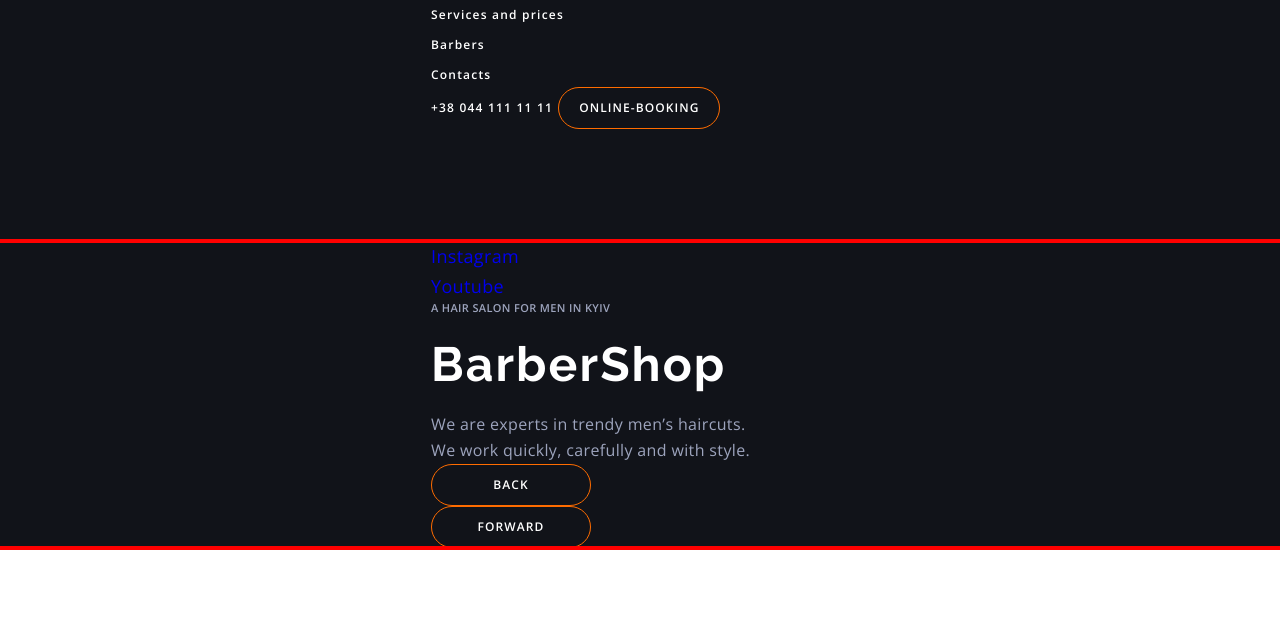
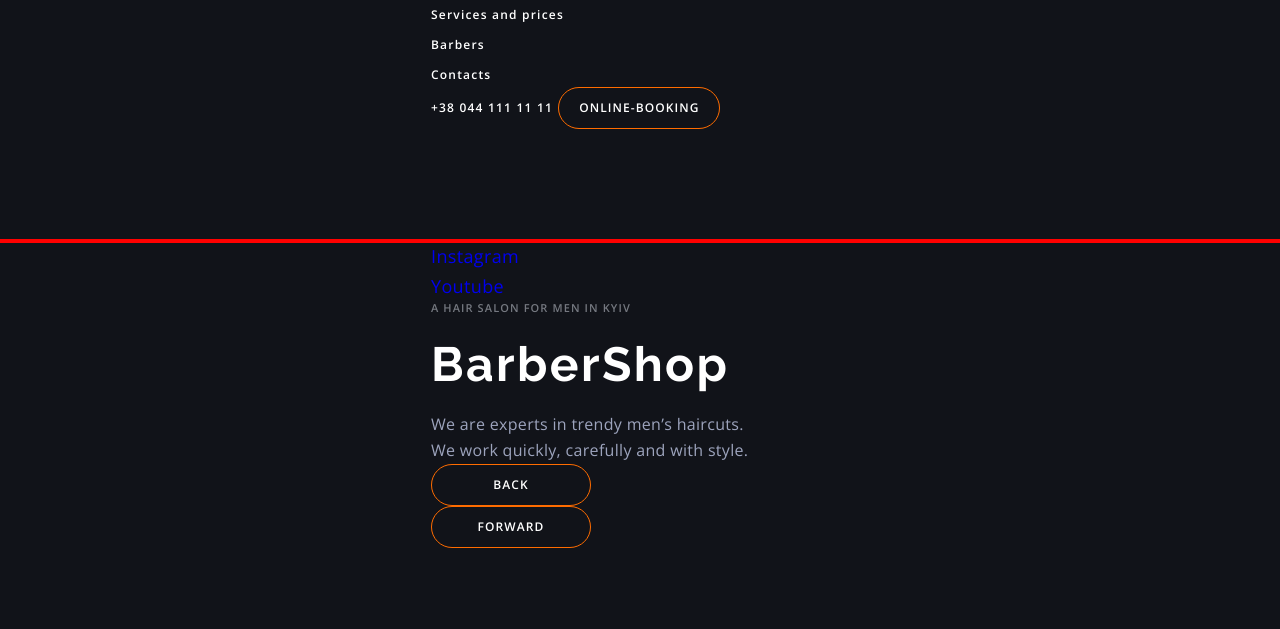
Before and after one commit to OlhaKatrych/Barber, a website built with Vite: page index.html in a window 1280 px wide. Shown: the part 149-778 px from the top of the page. Built offline with nearby package versions, Linux system fonts and the light colour scheme.

Commit message:
header hero updated

```diff
--- a/styles.css
+++ b/styles.css
@@ -82,6 +82,7 @@ button {
     font-size: 11px;
     font-weight: 600;
     line-height: 1.36;
+    letter-spacing: 1.1px;
     text-transform: uppercase;
     color: var(--secondery-txt-cl);
     margin-bottom: 20px;
@@ -92,7 +93,7 @@ button {
     font-size: 48px;
     font-family: Raleway;
     line-height: 1.17;
-    letter-spacing: 2.1px;
+    letter-spacing: 2.4px;
     color: var(--secondery-txt-cl);
     margin-bottom: 20px;
 }
@@ -148,8 +149,13 @@ button {
 
     background-color: #111319;
     padding-top: 40px;
+    padding-bottom: 0;
+    width: 100%;
+}
+
+.header-container {
+
     padding-bottom: 112px;
-    width: 100%;
 }
 .header-logo {
 
@@ -200,6 +206,8 @@ button {
 
 .hero-container {
 
+    padding-bottom: 209px;
+
 }
 
 .hero-list {
@@ -216,15 +224,15 @@ button {
 
 .hero-uppertitle {
 
-    color: var(--subtitle-cl);
+    color: #999DA4BD;
 }
 .hero-title {
 }
 .hero-subtitle {
 
     font-size: 16px;
-    font-weight: 400;
     line-height: 1.62;
+    letter-spacing: 0.32px;
     color: var( --subtitle-cl);
 }
 .hero-list-slide {
```
